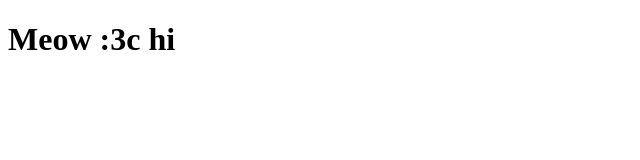
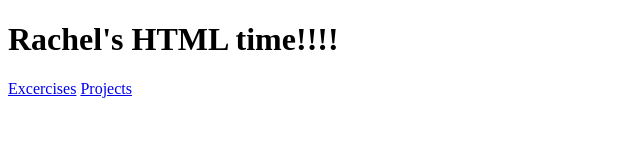
Before and after one commit to rachelshins/rachelshins.github.io, a plain HTML site: page index.html in a window 1280 px wide. Shown: the whole page, without its empty margins (0-640 px from the left). Drawn offline with Linux system fonts and the light colour scheme.

Commit message:
Update index.html

```diff
--- a/index.html
+++ b/index.html
@@ -1,11 +1,17 @@
 <!DOCTYPE html>
 <html lang="en">
+
 <head>
     <meta charset="UTF-8">
     <meta name="viewport" content="width=device-width, initial-scale=1.0">
     <title>Document</title>
 </head>
+
 <body>
-    <h1>Meow :3c hi</h1>
+    <!-- comment is CMD+/ -->
+    <h1>Rachel's HTML time!!!!</h1>
+    <a href="excercises/index.html">Excercises</a>
+    <a href="projects/index.html">Projects</a>
 </body>
+
 </html>
```
